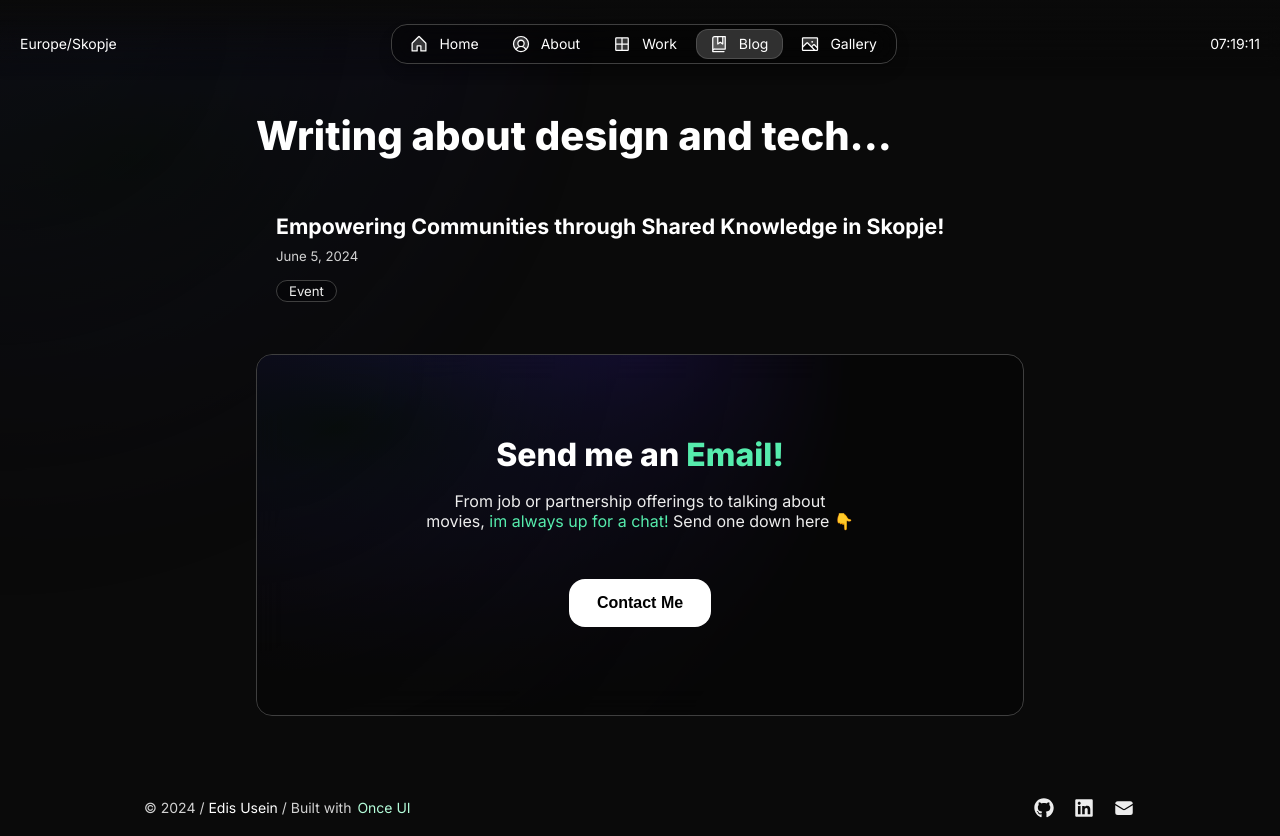
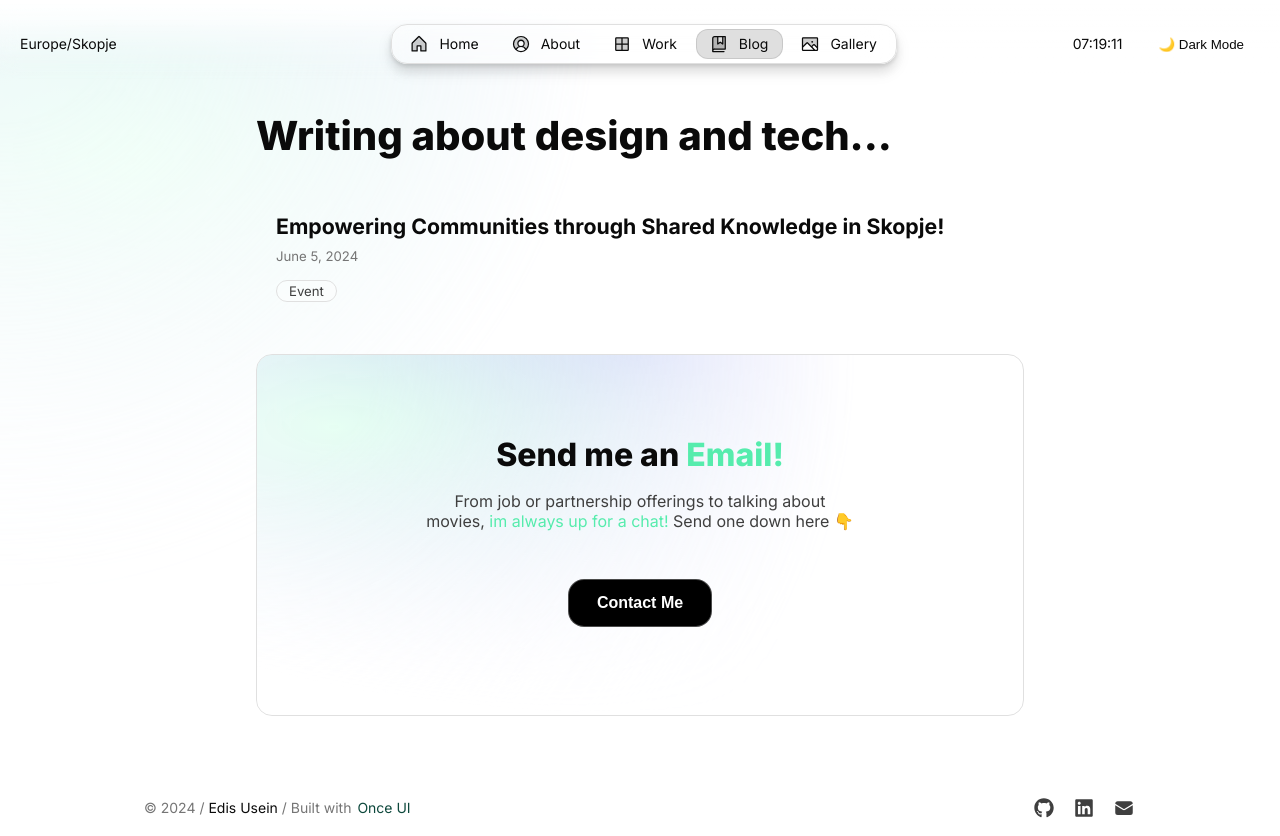
Before and after one commit to ShockWawe1000/portfolio-website, a Next.js app: page /en/blog in a window 1280 px wide. Built offline with nearby package versions, Linux system fonts and the light colour scheme.

Commit message:
-Bugs Ironed Out -Added Light mode and ability to toggle

```diff
--- a/src/app/resources/config.js
+++ b/src/app/resources/config.js
@@ -1,4 +1,4 @@
-const baseURL = 'demo.magic-portfolio.com'
+const baseURL = 'portfolio-edis-usein.vercel.app'
 
 // Enable localization
 const i18n = false;
@@ -45,7 +45,7 @@ const style = {
     brand:       'emerald',      // blue | indigo | violet | magenta | pink | red | orange | yellow | moss | green | emerald | aqua | cyan
     accent:      'indigo',       // blue | indigo | violet | magenta | pink | red | orange | yellow | moss | green | emerald | aqua | cyan
     solid:       'contrast',     // color | contrast
-    solidStyle:  'flat',         // flat | plastic
+    solidStyle:  'plastic',         // flat | plastic
     border:      'playful',      // rounded | playful | conservative
     surface:     'translucent',  // filled | translucent
     transition:  'all'           // all | micro | macro
--- a/src/app/resources/content.js
+++ b/src/app/resources/content.js
@@ -262,11 +262,7 @@ const gallery = {
     title: 'My photo gallery',
     description: `A photo collection by ${person.name}`,
     images: [
-        {
-            src: '/images/projects/event-skopje/1.jpg',
-            alt: 'image',
-            orientation: 'horizontal'
-        },
+
         {
             src: '/images/projects/event-skopje/2.jpg',
             alt: 'image',
@@ -283,6 +279,11 @@ const gallery = {
             orientation: 'horizontal'
         },
         {
+            src: '/images/projects/event-skopje/1.jpg',
+            alt: 'image',
+            orientation: 'vertical'
+        },
+        {
             src: '/images/projects/event-szeged/1.jpg',
             alt: 'image',
             orientation: 'horizontal'
@@ -295,12 +296,12 @@ const gallery = {
         {
             src: '/images/projects/event-szeged/3.jpg',
             alt: 'image',
-            orientation: 'horizontal'
+            orientation: 'vertical'
         },
         {
             src: '/images/projects/event-szeged/4.jpg',
             alt: 'image',
-            orientation: 'horizontal'
+            orientation: 'vertical'
         },
         {
             src: '/images/projects/event-szeged/5.jpg',
@@ -310,7 +311,7 @@ const gallery = {
         {
             src: '/images/projects/event-szeged/6.jpg',
             alt: 'image',
-            orientation: 'vertical'
+            orientation: 'horizontal'
         },
         {
             src: '/images/projects/event-szeged/7.jpg',
--- a/src/components/Header.module.scss
+++ b/src/components/Header.module.scss
@@ -23,3 +23,17 @@
         bottom: 0;
     }
 }
+
+.themeToggle {
+    background: var(--background-color);
+    color: var(--text-color);
+    border: none;
+    padding: 8px 16px;
+    border-radius: 8px;
+    cursor: pointer;
+    transition: background 0.3s, color 0.3s;
+
+    &:hover {
+      opacity: 0.8;
+    }
+  }
--- a/src/components/Header.tsx
+++ b/src/components/Header.tsx
@@ -1,35 +1,33 @@
 "use client";
 
+import { useEffect, useState, useTransition } from "react";
 import { useParams } from "next/navigation";
-import { useEffect, useState, useTransition } from "react";
+import { Flex, ToggleButton } from "@/once-ui/components";
+import styles from "@/components/Header.module.scss";
 
-import { Flex, ToggleButton } from "@/once-ui/components"
-import styles from '@/components/Header.module.scss'
-
-import { routes, display } from '@/app/resources'
-
-import { routing } from '@/i18n/routing';
-import { Locale, usePathname, useRouter } from '@/i18n/routing';
+import { routes, display } from "@/app/resources";
+import { routing } from "@/i18n/routing";
+import { Locale, usePathname, useRouter } from "@/i18n/routing";
 import { renderContent } from "@/app/resources";
 import { useTranslations } from "next-intl";
 import { i18n } from "@/app/resources/config";
 
 type TimeDisplayProps = {
   timeZone: string;
-    locale?: string;  // Optionally allow locale, defaulting to 'en-GB'
+  locale?: string; // Optionally allow locale, defaulting to 'en-GB'
 };
 
-const TimeDisplay: React.FC<TimeDisplayProps> = ({ timeZone, locale = 'en-GB' }) => {
-    const [currentTime, setCurrentTime] = useState('');
+const TimeDisplay: React.FC<TimeDisplayProps> = ({ timeZone, locale = "en-GB" }) => {
+  const [currentTime, setCurrentTime] = useState("");
 
   useEffect(() => {
     const updateTime = () => {
       const now = new Date();
       const options: Intl.DateTimeFormatOptions = {
         timeZone,
-                hour: '2-digit',
-                minute: '2-digit',
-                second: '2-digit',
+        hour: "2-digit",
+        minute: "2-digit",
+        second: "2-digit",
         hour12: false,
       };
       const timeString = new Intl.DateTimeFormat(locale, options).format(now);
@@ -42,52 +40,64 @@ const TimeDisplay: React.FC<TimeDisplayProps> = ({ timeZone, locale = 'en-GB' })
     return () => clearInterval(intervalId);
   }, [timeZone, locale]);
 
-    return (
-        <>
-            {currentTime}
-        </>
-    );
+  return <>{currentTime}</>;
 };
-
-export default TimeDisplay;
 
 export const Header = () => {
   const router = useRouter();
   const [isPending, startTransition] = useTransition();
-    const pathname = usePathname() ?? '';
+  const pathname = usePathname() ?? "";
   const params = useParams();
+  const t = useTranslations();
+  const { person, home, about, blog, work, gallery } = renderContent(t);
+
+  // Track client mount and manage theme
+  const [isMounted, setIsMounted] = useState(false);
+  const [theme, setTheme] = useState<"light" | "dark">("light");
+
+  useEffect(() => {
+    // Indicate component has mounted
+    setIsMounted(true);
+
+    // Synchronize theme with localStorage
+    const savedTheme = localStorage.getItem("theme") as "light" | "dark" | null;
+    if (savedTheme) {
+      setTheme(savedTheme);
+    }
+  }, []);
+
+  useEffect(() => {
+    if (isMounted) {
+      document.documentElement.setAttribute("data-theme", theme);
+      localStorage.setItem("theme", theme);
+    }
+  }, [theme, isMounted]);
+
+  const toggleTheme = () => {
+    setTheme((prev) => (prev === "light" ? "dark" : "light"));
+  };
 
   function handleLanguageChange(locale: string) {
     const nextLocale = locale as Locale;
     startTransition(() => {
-            router.replace(
-                pathname,
-                {locale: nextLocale}
-            )
-        })
+      router.replace(pathname, { locale: nextLocale });
+    });
   }
-
-    const t = useTranslations();
-    const { person, home, about, blog, work, gallery } = renderContent(t);
 
   return (
     <>
+      <Flex className={styles.mask} position="fixed" zIndex={9} fillWidth minHeight="80" justifyContent="center"></Flex>
       <Flex
-                className={styles.mask}
-                position="fixed" zIndex={9}
-                fillWidth minHeight="80" justifyContent="center">
-            </Flex>
-            <Flex style={{height: 'fit-content'}}
+        style={{ height: "fit-content" }}
         className={styles.position}
         as="header"
         zIndex={9}
-                fillWidth padding="8"
-                justifyContent="center">
-                <Flex
-                    paddingLeft="12" fillWidth
-                    alignItems="center"
-                    textVariant="body-default-s">
-                    { display.location && (
+        fillWidth
+        padding="8"
+        justifyContent="center"
+      >
+        <Flex paddingLeft="12" fillWidth alignItems="center" textVariant="body-default-s">
+          {display.location && (
             <Flex hide="s">
               {person.location}
             </Flex>
@@ -95,50 +105,60 @@ export const Header = () => {
         </Flex>
         <Flex fillWidth justifyContent="center">
           <Flex
-                        background="surface" border="neutral-medium" borderStyle="solid-1" radius="m-4" shadow="l"
+            background="surface"
+            border="neutral-medium"
+            borderStyle="solid-1"
+            radius="m-4"
+            shadow="l"
             padding="4"
-                        justifyContent="center">
-                        <Flex
-                            gap="4"
-                            textVariant="body-default-s">
-                            { routes['/'] && (
-                                <ToggleButton
-                                    prefixIcon="home"
-                                    href={`/${params?.locale}`}
-                                    selected={pathname === "/"}>
-                                    <Flex paddingX="2" hide="s">{home.label}</Flex>
+            justifyContent="center"
+          >
+            <Flex gap="4" textVariant="body-default-s">
+              {routes["/"] && (
+                <ToggleButton prefixIcon="home" href={`/${params?.locale}`} selected={pathname === "/"}>
+                  <Flex paddingX="2" hide="s">
+                    {home.label}
+                  </Flex>
                 </ToggleButton>
               )}
-                            { routes['/about'] && (
-                                <ToggleButton
-                                    prefixIcon="person"
-                                    href={`/${params?.locale}/about`}
-                                    selected={pathname === "/about"}>
-                                    <Flex paddingX="2" hide="s">{about.label}</Flex>
+              {routes["/about"] && (
+                <ToggleButton prefixIcon="person" href={`/${params?.locale}/about`} selected={pathname === "/about"}>
+                  <Flex paddingX="2" hide="s">
+                    {about.label}
+                  </Flex>
                 </ToggleButton>
               )}
-                            { routes['/work'] && (
+              {routes["/work"] && (
                 <ToggleButton
                   prefixIcon="grid"
                   href={`/${params?.locale}/work`}
-                                    selected={pathname.startsWith('/work')}>
-                                    <Flex paddingX="2" hide="s">{work.label}</Flex>
+                  selected={pathname.startsWith("/work")}
+                >
+                  <Flex paddingX="2" hide="s">
+                    {work.label}
+                  </Flex>
                 </ToggleButton>
               )}
-                            { routes['/blog'] && (
+              {routes["/blog"] && (
                 <ToggleButton
                   prefixIcon="book"
                   href={`/${params?.locale}/blog`}
-                                    selected={pathname.startsWith('/blog')}>
-                                    <Flex paddingX="2" hide="s">{blog.label}</Flex>
+                  selected={pathname.startsWith("/blog")}
+                >
+                  <Flex paddingX="2" hide="s">
+                    {blog.label}
+                  </Flex>
                 </ToggleButton>
               )}
-                            { routes['/gallery'] && (
+              {routes["/gallery"] && (
                 <ToggleButton
                   prefixIcon="gallery"
                   href={`/${params?.locale}/gallery`}
-                                    selected={pathname.startsWith('/gallery')}>
-                                    <Flex paddingX="2" hide="s">{gallery.label}</Flex>
+                  selected={pathname.startsWith("/gallery")}
+                >
+                  <Flex paddingX="2" hide="s">
+                    {gallery.label}
+                  </Flex>
                 </ToggleButton>
               )}
             </Flex>
@@ -147,34 +167,45 @@ export const Header = () => {
         <Flex fillWidth justifyContent="flex-end" alignItems="center">
           <Flex
             paddingRight="12"
-                        justifyContent="flex-end" alignItems="center"
+            justifyContent="flex-end"
+            alignItems="center"
             textVariant="body-default-s"
-                        gap="20">
-                        {routing.locales.length > 1 &&
+            gap="20"
+          >
+            {routing.locales.length > 1 && (
               <Flex
-                                background="surface" border="neutral-medium" borderStyle="solid-1" radius="m-4" shadow="l"
-                                padding="4" gap="2"
-                                justifyContent="center">
-                                {i18n && routing.locales.map((locale, index) => (
+                background="surface"
+                border="neutral-medium"
+                borderStyle="solid-1"
+                radius="m-4"
+                shadow="l"
+                padding="4"
+                gap="2"
+                justifyContent="center"
+              >
+                {i18n &&
+                  routing.locales.map((locale, index) => (
                     <ToggleButton
                       key={index}
                       selected={params?.locale === locale}
                       onClick={() => handleLanguageChange(locale)}
-                                        className={isPending && 'pointer-events-none opacity-60' || ''}
+                      className={(isPending && "pointer-events-none opacity-60") || ""}
                     >
                       {locale.toUpperCase()}
                     </ToggleButton>
                   ))}
               </Flex>
-                        }
-                        <Flex hide="s">
-                            { display.time && (
-                                <TimeDisplay timeZone={person.location}/>
+            )}
+            <Flex hide="s">{display.time && <TimeDisplay timeZone={person.location} />}</Flex>
+            {/* Theme Toggle Button */}
+            {isMounted && (
+              <button onClick={toggleTheme} className={styles.themeToggle}>
+                {theme === "light" ? "🌙 Dark Mode" : "☀️ Light Mode"}
+              </button>
             )}
           </Flex>
         </Flex>
       </Flex>
-            </Flex>
     </>
-    )
-}
+  );
+};
```
Also changed, not shown: 2 other files (tests, documents, lock files or other folders). Lines whose indentation alone changed are shown as unchanged.
